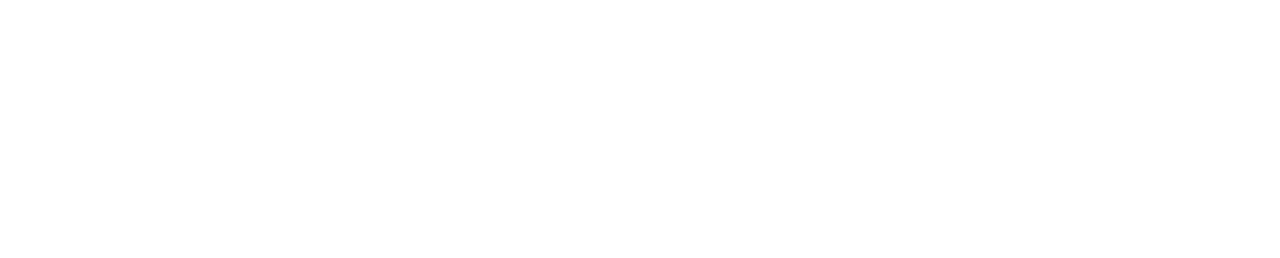
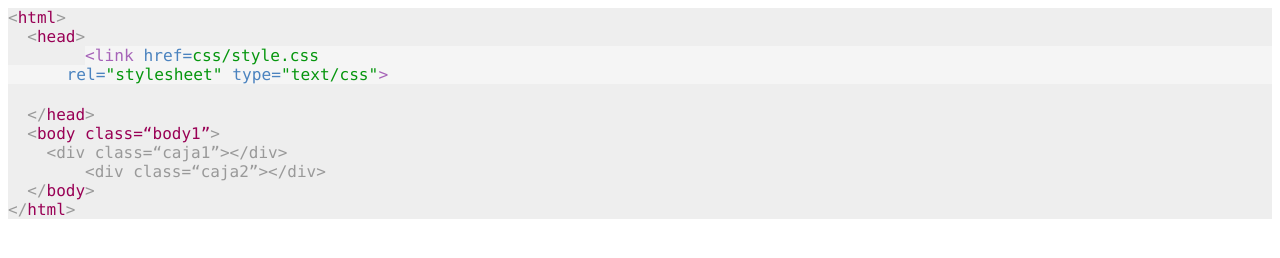
Before and after one commit to Martarivas/practica2, a plain HTML site: page index.html in a window 1280 px wide. Drawn offline with Linux system fonts and the light colour scheme.

Commit message:
modificaciones html

```diff
--- a/index.html
+++ b/index.html
@@ -1,10 +1,36 @@
+<!DOCTYPE html PUBLIC "-//W3C//DTD HTML 4.01//EN" "http://www.w3.org/TR/html4/strict.dtd">
 <html>
 <head>
-
+  <meta http-equiv="Content-Type" content="text/html; charset=utf-8">
+  <meta http-equiv="Content-Style-Type" content="text/css">
+  <title></title>
+  <meta name="Generator" content="Cocoa HTML Writer">
+  <meta name="CocoaVersion" content="1561.2">
+  <style type="text/css">
+    p.p1 {margin: 0.0px 0.0px 0.0px 0.0px; font: 16.0px Monaco; color: #990055; -webkit-text-stroke: #990055; background-color: #eeeeee}
+    p.p2 {margin: 0.0px 0.0px 0.0px 0.0px; font: 16.2px Monaco; color: #06960e; -webkit-text-stroke: #06960e; background-color: #f5f5f5}
+    p.p3 {margin: 0.0px 0.0px 0.0px 0.0px; font: 16.0px Monaco; color: #333333; -webkit-text-stroke: #333333; background-color: #eeeeee; min-height: 21.0px}
+    p.p4 {margin: 0.0px 0.0px 0.0px 0.0px; font: 16.0px Monaco; color: #999999; -webkit-text-stroke: #999999; background-color: #eeeeee}
+    span.s1 {font-kerning: none; color: #999999; -webkit-text-stroke: 0px #999999}
+    span.s2 {font-kerning: none}
+    span.s3 {font-kerning: none; color: #333333; -webkit-text-stroke: 0px #333333}
+    span.s4 {font: 16.0px Monaco; font-kerning: none; color: #999999; background-color: #eeeeee; -webkit-text-stroke: 0px #999999}
+    span.s5 {font-kerning: none; color: #a663b8; -webkit-text-stroke: 0px #a663b8}
+    span.s6 {font-kerning: none; color: #4b83bf; -webkit-text-stroke: 0px #4b83bf}
+    span.Apple-tab-span {white-space:pre}
+  </style>
 </head>
-<body class="body1">
- <div class="caja1"></div>
- <div></div>
-
+<body>
+<p class="p1"><span class="s1">&lt;</span><span class="s2">html</span><span class="s1">&gt;</span></p>
+<p class="p1"><span class="s3"><span class="Apple-converted-space">  </span></span><span class="s1">&lt;</span><span class="s2">head</span><span class="s1">&gt;</span></p>
+<p class="p2"><span class="s4"><span class="Apple-tab-span">	</span></span><span class="s5">&lt;link </span><span class="s6">href=</span><span class="s2">css/style.css</span></p>
+<p class="p2"><span class="s5"><span class="Apple-converted-space">      </span></span><span class="s6">rel=</span><span class="s2">"stylesheet"</span><span class="s5"> </span><span class="s6">type=</span><span class="s2">"text/css"</span><span class="s5">&gt;</span></p>
+<p class="p3"><span class="s2"><span class="Apple-converted-space">    </span></span></p>
+<p class="p1"><span class="s3"><span class="Apple-converted-space">  </span></span><span class="s1">&lt;/</span><span class="s2">head</span><span class="s1">&gt;</span></p>
+<p class="p1"><span class="s3"><span class="Apple-converted-space">  </span></span><span class="s1">&lt;</span><span class="s2">body class=“body1”</span><span class="s1">&gt;</span></p>
+<p class="p4"><span class="s3"><span class="Apple-converted-space">    </span></span><span class="s2">&lt;div class=“caja1”&gt;&lt;/div&gt;</span></p>
+<p class="p4"><span class="s2"><span class="Apple-tab-span">	</span>&lt;div class=“caja2”&gt;&lt;/div&gt;</span></p>
+<p class="p1"><span class="s3"><span class="Apple-converted-space">  </span></span><span class="s1">&lt;/</span><span class="s2">body</span><span class="s1">&gt;</span></p>
+<p class="p1"><span class="s1">&lt;/</span><span class="s2">html</span><span class="s1">&gt;</span></p>
 </body>
 </html>
```
